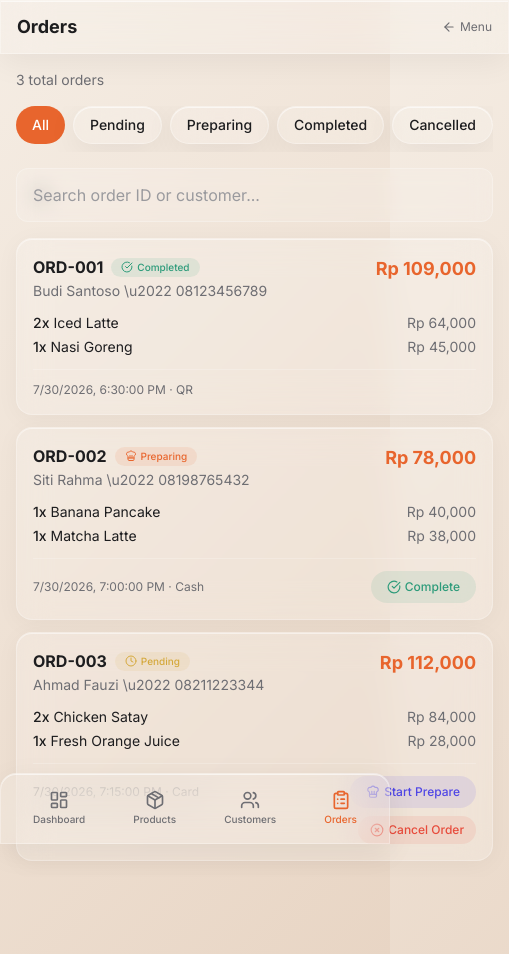
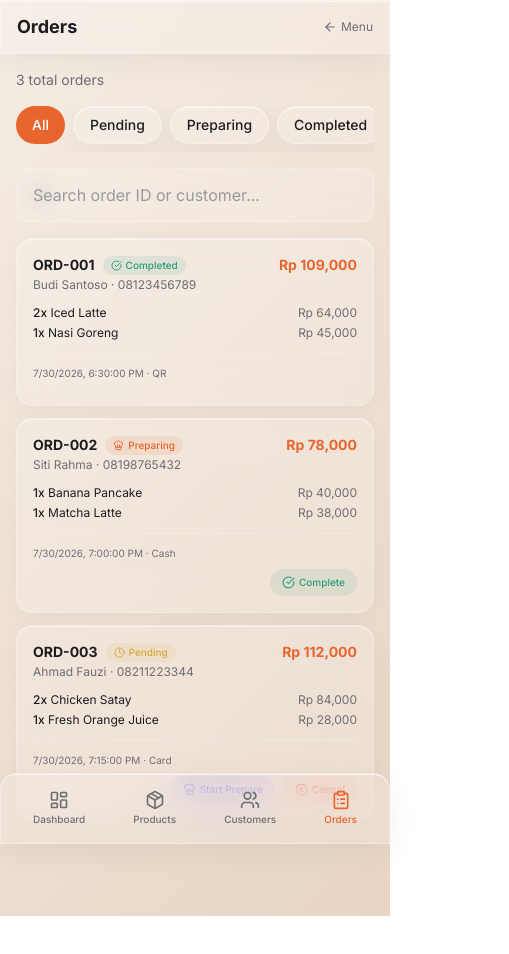
Before and after one commit to stanleyleoo/ordering-apps, a React (Vite) app: page /admin/orders in a window 390 px wide. Shown: the top 954 px of the page, 509 px wide, since content can reach past the window. After the commit the page ends 916 px from the top, so only its background shows below. Built offline with nearby package versions, Linux system fonts and the light colour scheme.

Commit message:
Fix mobile horizontal overflow: add min-w-0 to main, overflow-x-hidden to root, nested scroll containers

```diff
--- a/src/components/AdminLayout.jsx
+++ b/src/components/AdminLayout.jsx
@@ -13,7 +13,7 @@ export default function AdminLayout({ children }) {
   const loc = useLocation()
 
   return (
-    <div className="flex min-h-dvh">
+    <div className="flex min-h-dvh overflow-x-hidden">
       <aside className="hidden md:flex flex-col w-64 glass m-4 rounded-2xl h-[calc(100dvh-32px)] safe-bottom" style={{ backdropFilter: 'blur(24px)' }}>
         <div className="p-5 border-b border-white/20">
           <h1 className="text-lg font-bold text-[#1D1D1F]">Cafe Admin</h1>
@@ -44,7 +44,7 @@ export default function AdminLayout({ children }) {
         </div>
       </aside>
 
-      <main className="flex-1 min-h-dvh pb-20 md:pb-4 flex flex-col">
+      <main className="flex-1 min-w-0 min-h-dvh pb-20 md:pb-4 flex flex-col">
         <div className="sticky top-0 z-30 glass rounded-none mx-0 px-4 md:px-6 py-3" style={{ backdropFilter: 'blur(24px)' }}>
           <div className="max-w-6xl mx-auto flex items-center justify-between">
             <h1 className="font-bold text-lg text-[#1D1D1F]">
@@ -58,9 +58,11 @@ export default function AdminLayout({ children }) {
             </button>
           </div>
         </div>
-        <div className="flex-1 overflow-y-auto">
-          <div className="max-w-6xl mx-auto p-4 md:p-6">
-            {children}
+        <div className="flex-1 min-h-0 overflow-y-auto">
+          <div className="overflow-x-hidden min-h-full">
+            <div className="max-w-6xl mx-auto p-4 md:p-6">
+              {children}
+            </div>
           </div>
         </div>
       </main>
--- a/src/pages/admin/Dashboard.jsx
+++ b/src/pages/admin/Dashboard.jsx
@@ -52,7 +52,7 @@ export default function Dashboard() {
                 <item.icon size={16} style={{ color: item.color }} />
               </div>
             </div>
-            <p className="text-xl font-bold text-[#1D1D1F]">{typeof item.value === 'number' && item.label !== 'Revenue' ? item.value : item.value}</p>
+            <p className="text-lg md:text-xl font-bold text-[#1D1D1F] truncate">{typeof item.value === 'number' && item.label !== 'Revenue' ? item.value : item.value}</p>
           </div>
         ))}
       </div>
--- a/src/pages/admin/ListOrders.jsx
+++ b/src/pages/admin/ListOrders.jsx
@@ -64,49 +64,51 @@ export default function ListOrders() {
           const nextSt = nextStatus(order.status)
 
           return (
-            <div key={order.id} className="glass-card p-4">
-              <div className="flex justify-between items-start mb-3">
-                <div>
-                  <div className="flex items-center gap-2">
-                    <h3 className="font-bold text-[#1D1D1F]">{order.id}</h3>
-                    <span className={`px-2.5 py-0.5 rounded-full text-[10px] font-medium ${sColor.bg} ${sColor.text} flex items-center gap-1`}>
-                      <StatusIcon size={12} /> {statusLabels[order.status]}
+            <div key={order.id} className="glass-card p-4 w-full overflow-hidden">
+              <div className="flex flex-col gap-2 mb-3">
+                <div className="flex items-start justify-between gap-2 min-w-0">
+                  <div className="min-w-0 flex-1">
+                    <div className="flex items-center gap-2 flex-wrap min-w-0">
+                      <h3 className="font-bold text-[#1D1D1F] text-sm">{order.id}</h3>
+                      <span className={`px-2 py-0.5 rounded-full text-[10px] font-medium ${sColor.bg} ${sColor.text} flex items-center gap-1`}>
+                        <StatusIcon size={11} /> {statusLabels[order.status]}
                       </span>
                     </div>
-                  <p className="text-sm text-[#6E6E73] mt-0.5">{order.customer.name} \u2022 {order.customer.phone}</p>
+                    <p className="text-xs text-[#6E6E73] mt-0.5 truncate">{order.customer.name} &middot; {order.customer.phone}</p>
                   </div>
-                <span className="text-lg font-bold text-[#E8652D]">Rp {order.total.toLocaleString()}</span>
+                  <span className="text-sm md:text-base font-bold text-[#E8652D] shrink-0">Rp {order.total.toLocaleString()}</span>
+                </div>
               </div>
               <div className="space-y-1 mb-3">
                 {order.items.map((item, i) => (
-                  <div key={i} className="flex justify-between text-sm">
-                    <span className="text-[#1D1D1F]"><span className="font-medium">{item.qty}x</span> {item.name}</span>
-                    <span className="text-[#6E6E73]">Rp {(item.price * item.qty).toLocaleString()}</span>
+                  <div key={i} className="flex justify-between gap-2 text-xs md:text-sm">
+                    <span className="text-[#1D1D1F] truncate min-w-0"><span className="font-medium">{item.qty}x</span> {item.name}</span>
+                    <span className="text-[#6E6E73] shrink-0">Rp {(item.price * item.qty).toLocaleString()}</span>
                   </div>
                 ))}
               </div>
               <div className="pt-3 border-t border-white/20 space-y-2">
-                <div className="flex justify-between items-center">
-                  <span className="text-xs text-[#6E6E73]">{new Date(order.timestamp).toLocaleString()} &middot; {order.paymentMethod}</span>
+                <div className="flex flex-col sm:flex-row sm:justify-between sm:items-center gap-2 min-w-0">
+                  <span className="text-[10px] sm:text-xs text-[#6E6E73]">{new Date(order.timestamp).toLocaleString()} &middot; {order.paymentMethod}</span>
+                  <div className="flex items-center gap-2 self-end sm:self-auto shrink-0">
                     {order.status !== 'completed' && order.status !== 'cancelled' && (
                       <button onClick={() => setConfirm({ orderId: order.id, nextStatus: nextSt, label: order.status === 'pending' ? 'Start Prepare' : 'Complete' })}
-                      className={`flex items-center gap-1 py-2 px-4 rounded-full text-xs font-medium transition-all ${
+                        className={`flex items-center gap-1 py-1.5 sm:py-2 px-3 sm:px-4 rounded-full text-[10px] sm:text-xs font-medium transition-all ${
                           order.status === 'pending'
                             ? 'bg-[#4F46E5]/10 text-[#4F46E5] hover:bg-[#4F46E5]/20'
                             : 'bg-[#2D9B7A]/10 text-[#2D9B7A] hover:bg-[#2D9B7A]/20'
                         }`}>
-                      {order.status === 'pending' ? <><ChefHat size={14} /> Start Prepare</> : <><CheckCircle size={14} /> Complete</>}
+                        {order.status === 'pending' ? <><ChefHat size={13} /> Start Prepare</> : <><CheckCircle size={13} /> Complete</>}
+                      </button>
+                    )}
+                    {order.status === 'pending' && (
+                      <button onClick={() => setConfirm({ orderId: order.id, nextStatus: 'cancelled', label: 'Cancel' })}
+                        className="flex items-center gap-1 py-1.5 px-3 rounded-full text-[10px] sm:text-xs font-medium text-[#E74C3C] bg-[#E74C3C]/10 hover:bg-[#E74C3C]/20 transition-all">
+                        <XCircle size={13} /> Cancel
                       </button>
                     )}
                   </div>
-                {order.status === 'pending' && (
-                  <div className="flex justify-end">
-                    <button onClick={() => setConfirm({ orderId: order.id, nextStatus: 'cancelled', label: 'Cancel' })}
-                      className="flex items-center gap-1 py-1.5 px-3 rounded-full text-xs font-medium text-[#E74C3C] bg-[#E74C3C]/10 hover:bg-[#E74C3C]/20 transition-all">
-                      <XCircle size={14} /> Cancel Order
-                    </button>
                 </div>
-                )}
               </div>
             </div>
           )
```
Lines whose indentation alone changed are shown as unchanged.
